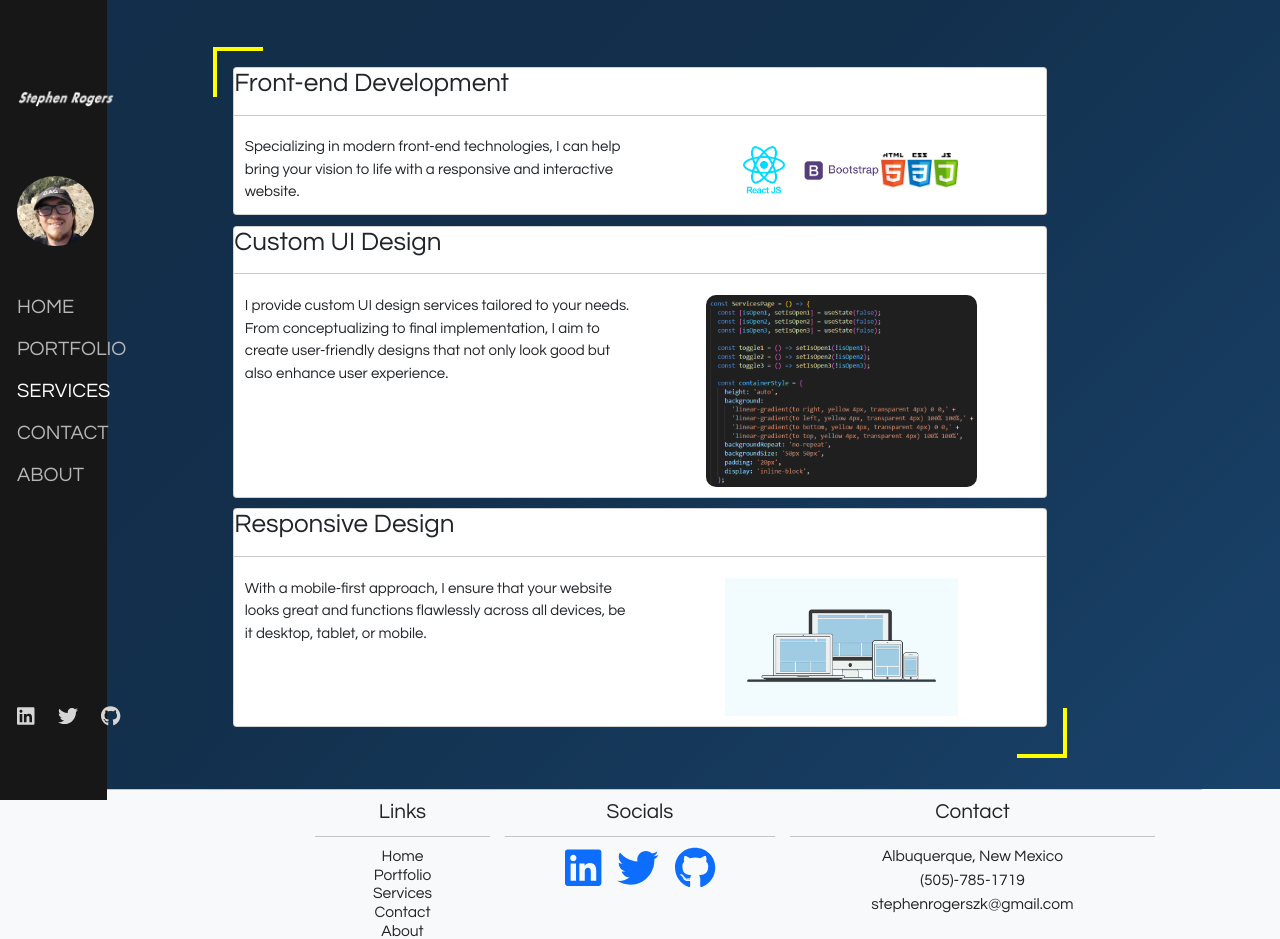
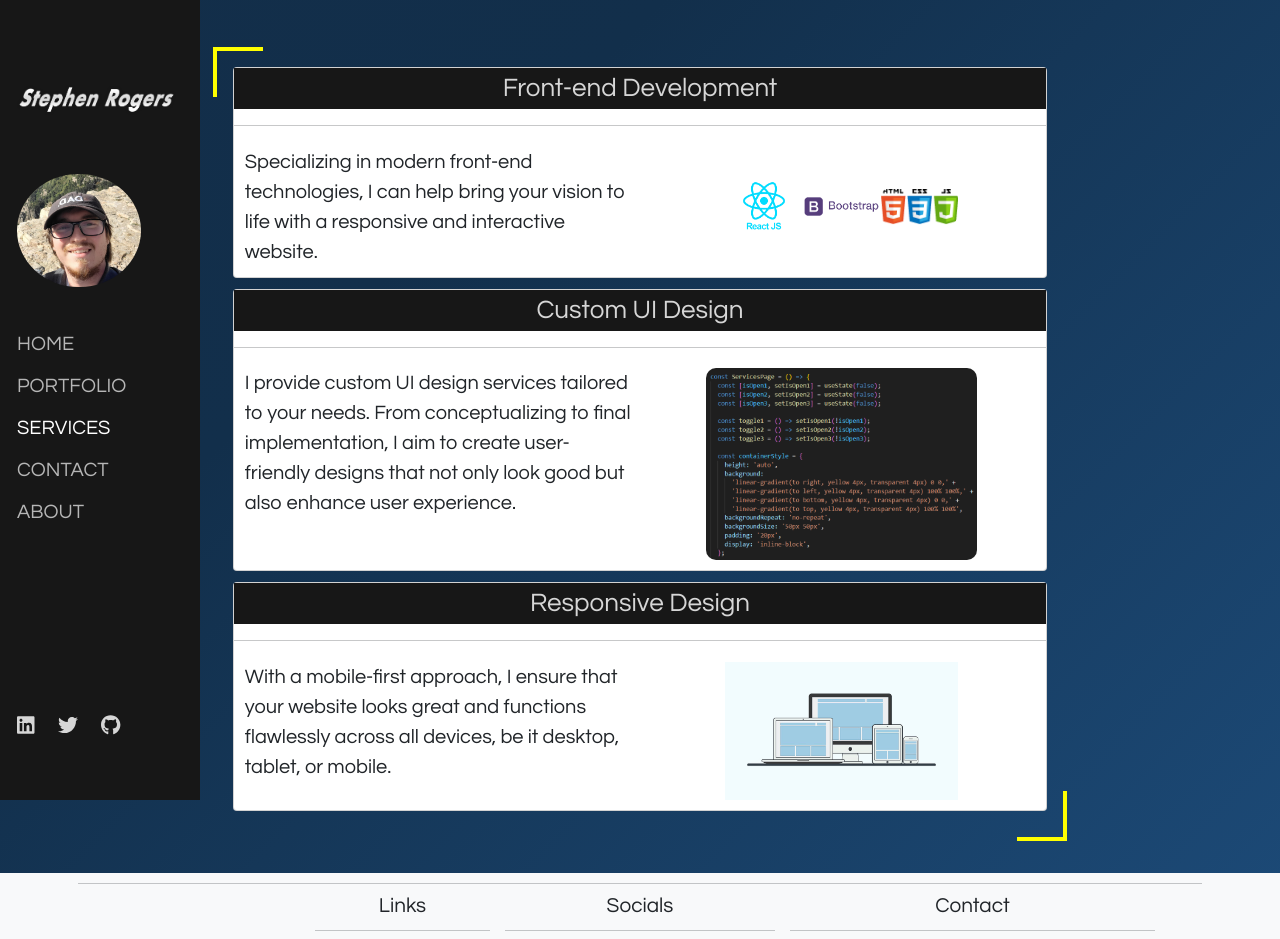
Before and after one commit to srcodes12/Portfolio-Project, a React (Create React App) app: page /services in a window 1280 px wide. Shown: the top 939 px of the page. Built offline with nearby package versions, Linux system fonts and the light colour scheme.

Commit message:
Fixed about page

```diff
--- a/src/App.css
+++ b/src/App.css
@@ -14,6 +14,31 @@ body {
   animation: gradient 15s ease infinite;
 }
 
+body, html {
+  height: 100%;
+  margin: 0;
+}
+
+#root {
+  display: flex;
+  flex-direction: column;
+  height: 100%;
+}
+
+.app-container {
+  display: flex;
+  flex-direction: column;
+  min-height: 100vh; /* Use viewport height to ensure it covers the entire viewport */
+}
+
+.main-content {
+  flex: 1 0 auto; /* This ensures that the main content takes up all available space */
+}
+
+footer {
+  flex-shrink: 0; /* This ensures that the footer doesn't shrink */
+}
+
 @keyframes gradient {
   0% {
     background-position: 0% 50%;
--- a/src/App.js
+++ b/src/App.js
@@ -13,18 +13,20 @@ import ServicesPage from './Pages/ServicesPage';
 
 function App() {
   return (
-    <>
-    <Header/>
-    <Routes>
-      <Route path='/' element={<HomePage />} />
-      <Route path= 'portfolio' element={<PortfolioPage />}/>
-      <Route path= 'contact' element={<ContactPage />}/>
-      <Route path= 'services' element={<ServicesPage />}/>
-      <Route path= 'about' element={<AboutPage />}/>
-    </Routes>
-    <Footer/>
-    </>
+    <div className="app-container">
+      <Header />
+      <div className="main-content">
+        <Routes>
+          <Route path='/' element={<HomePage />} />
+          <Route path='portfolio' element={<PortfolioPage />} />
+          <Route path='contact' element={<ContactPage />} />
+          <Route path='services' element={<ServicesPage />} />
+          <Route path='about' element={<AboutPage />} />
+        </Routes>
+      </div>
+      <Footer />
+    </div>
   );
-};
+}
 
 export default App;
--- /dev/null
+++ b/src/Pages/AboutPage.css
@@ -0,0 +1,38 @@
+.about-container {
+  padding: 2rem;
+  font-family: font1, sans-serif;
+  background-color: #f7f7f7;
+  color: #333;
+  font-size: 24px;
+
+}
+
+h1, h2 {
+  text-align: center;
+  margin-bottom: 1.5rem;
+}
+
+.about-card {
+  box-shadow: 0 4px 8px rgba(0, 0, 0, 0.1);
+  border-radius: 15px;
+  overflow: hidden;
+}
+
+.collapsible-title {
+  cursor: pointer;
+  padding: 0.5rem;
+  background-color: #171717;
+  color: #d6d6d6;
+  transition: background-color 0.3s, color 0.3s;
+}
+
+.collapsible-title:hover {
+  background-color: #333;
+  color: #f7f7f7;
+}
+
+.about-image {
+  width: 100%;
+  border-radius: 10px;
+  box-shadow: 0 4px 8px rgba(0, 0, 0, 0.1);
+}
--- a/src/Pages/AboutPage.js
+++ b/src/Pages/AboutPage.js
@@ -1,70 +1,60 @@
-import { Col, Row, Container, Card, CardBody, CardHeader } from "reactstrap";
-
+import React, { useState } from 'react';
+import {
+  Container,
+  Card,
+  CardBody,
+  CardTitle,
+  CardText,
+  Collapse,
+  Col,
+  Row,
+} from 'reactstrap';
+import './AboutPage.css';
+import hs from '../assets/images/headshotimg.png';
 
 const AboutPage = () => {
-  return (
-<>
+    const [isOpen, setIsOpen] = useState(true);
 
-    <Container className="rounded-4"  style={{ backgroundColor: '#f0f0f0', justifyContent: "end", maxWidth: '60%'}} >
-      <Row className="justify-content-start align-items-center">
-        <Col xs={12} md={6}>
-        <h1>My Background</h1>
-          </Col>
-        </Row>
-        <hr></hr>
-        <Row className="row-content">
-          <Col sm="6">
-            <h1>About Me </h1>
-            <h3>
-            As a committed front-end software developer, I've sharpened my skills in React.js,
-             a widely-used JavaScript library, enabling me to build dynamic and interactive user
-             interfaces. I'm passionate about designing scalable websites that are not only visually
-              appealing but also serve practical purposes, tackling the problems everyday people encounter.
-               With my expertise and creativity, I turn complex issues into intuitive, user-friendly
-            digital solutions, making technology more accessible and beneficial for everyone.
-            </h3>
-          </Col>
-          <Col sm="6">
-            <Card>
-              <CardHeader className="text-white bg-secondary">
-                <h1>Skills and Expertise</h1>
-              </CardHeader>
+    const toggle = () => setIsOpen(!isOpen);
+
+    return (
+      <div style={{display: 'flex', justifyContent: 'center', width: '100%',}}>
+        <Container className='about-container'>
+          <Card className='mb-3 about-card'>
+            <CardTitle tag="h1" onClick={toggle} className="collapsible-title">About Me</CardTitle>
+            <Collapse isOpen={isOpen}>
+              <hr></hr>
               <CardBody>
-                <dl className="row">
-                <dt className="col-6">React.js</dt>
-                <dd className="col-6">Expert</dd>
-                <dt className="col-6">JavaScript</dt>
-                <dd className="col-6">Advanced</dd>
-                <dt className="col-6">HTML/CSS</dt>
-                <dd className="col-6">Advanced</dd>
-                <dt className="col-6">UI/UX Design</dt>
-                <dd className="col-6">Intermediate</dd>
-                </dl>
+                <Row>
+                  <Col md="6">
+                    <CardText>
+                      As a passionate web developer, I've always been fascinated by the ever-evolving world of technology. Over the years, I've honed my skills and embraced the power and flexibility of React to bring ideas to life on the web.
+                    </CardText>
+                    <CardText>
+                      React's component-based architecture, combined with its vibrant ecosystem, enables me to build scalable and maintainable applications. Whether it's a single-page application or a complex web platform, I always strive for performance, user experience, and code quality.
+                    </CardText>
+                  </Col>
+                  <Col md="6">
+                    <img src={hs} alt="Your Portrait" className="about-image"/>
+                  </Col>
+                </Row>
+                <Row className="mt-4">
+                  <Col md="12">
+                    <h2>My Journey</h2>
+                    <CardText>
+                      My journey into web development began when I stumbled upon a basic HTML and CSS tutorial online. The ability to create and control a visual web interface was intriguing. Over the years, I transitioned from creating basic static web pages to developing dynamic web applications using JavaScript and, eventually, React.
+                    </CardText>
+                    <CardText>
+                      Along the way, I've collaborated with amazing teams, faced challenging problems, and learned to adopt best practices. Every project is a new learning experience, and I'm always eager to delve into new technologies and methodologies.
+                    </CardText>
+                  </Col>
+                </Row>
               </CardBody>
-            </Card>
-          </Col>
-          <Col>
-    <Card>
-      <CardBody>
-        <blockquote className="blockquote">
-          <p>
-            "In the world of software development, the ability to create effective and scalable solutions is a form of art. It's about understanding the needs of users and translating those needs into a digital reality."
-          </p>
-          <footer className="blockquote-footer">
-            My Philosophy,{' '}
-            <cite title="Source Title">
-              "I strive to make technology more accessible and beneficial for everyone through my work."
-            </cite>
-          </footer>
-        </blockquote>
-      </CardBody>
-    </Card>
-  </Col>
-</Row>
-
-</Container>
-</>
-  )
+            </Collapse>
+          </Card>
+        </Container>
+      </div>
+    );
 };
 
 export default AboutPage;
--- a/src/Pages/ContactPage.js
+++ b/src/Pages/ContactPage.js
@@ -57,7 +57,7 @@ function ContactPage() {
         Want an estimate on a project?
       </CardTitle>
       <hr />
-      <CardText className="h3" style={{ width: '90%', alignItems: 'center' }}>
+      <CardText className="h3" style={{ width: '90%', alignItems: 'center', fontSize: '20px' }}>
         Need some help on a project? Or maybe need someone to start-and-finish a website or project? Send me a message and let's build!
       </CardText>
     </CardBody>
@@ -75,7 +75,7 @@ function ContactPage() {
           All-in-One
         </CardTitle>
         <hr />
-        <CardText className="h3" style={{ width: '90%', alignItems: 'center' }}>
+        <CardText className="h3" style={{ width: '90%', alignItems: 'center', fontSize: '20px' }}>
           Need a nice package for an all-in-one design and developed website? Contact me below!
         </CardText>
       </CardBody>
@@ -90,7 +90,7 @@ function ContactPage() {
         Come say hi!
       </CardTitle>
       <hr />
-      <CardText className="h3" style={{ width: '90%', alignItems: 'center' }}>
+      <CardText className="h3" style={{ width: '90%', alignItems: 'center', fontSize: '20px' }}>
         Wanna just say hi? Leave your info, and we can talk code, production, new tech, and more!
       </CardText>
     </CardBody>
--- a/src/Pages/PortfolioPage.js
+++ b/src/Pages/PortfolioPage.js
@@ -46,9 +46,9 @@ const PortfolioPage = () => {
         <CardBody>
           <CardTitle tag="h2">IPFS Graphics Portfolio</CardTitle>
           <hr />
-          <CardText tag="h4">
+          <CardText tag="h4" style={{fontSize: '23px'}}>
             This is a landing page for my graphic design work, The art shows my skills in Adobe Photoshop, After Effects, Encoder, Cinema 4D and more.
-             It also show cases my skills in HTML/CSS and JS
+            It also show cases my skills in HTML/CSS and JS
           </CardText>
           <Button target="blank" style={{ fontSize: 18, padding: 6 }} className="rounded-4" href="https://xux.eth.limo/">
             Launch
@@ -63,7 +63,7 @@ const PortfolioPage = () => {
           <CardSubtitle className="mb-2 text-muted" tag="h3">
             Animal Rescue Shelter
           </CardSubtitle>
-          <CardText tag="h4">
+          <CardText tag="h4" style={{fontSize: '23px'}}>
           Paws and Claws Rescue is a web app built with React,
           Redux, HTML, and CSS. It connects animal lovers with rescue
           organizations to find forever homes for abandoned and vulnerable
--- a/src/Pages/ServicesPage.js
+++ b/src/Pages/ServicesPage.js
@@ -48,7 +48,7 @@ const ServicesPage = () => {
       <CardBody>
         <Row>
           <Col md="6">
-            <CardText style={{ fontSize: '15px' }}>
+            <CardText style={{ fontSize: '20px' }}>
               Specializing in modern front-end technologies, I can help bring your vision to life with a responsive and interactive website.
             </CardText>
           </Col>
@@ -68,7 +68,7 @@ const ServicesPage = () => {
       <CardBody>
         <Row>
           <Col md="6">
-            <CardText style={{ fontSize: '15px' }}>
+            <CardText style={{ fontSize: '20px' }}>
               I provide custom UI design services tailored to your needs.
               From conceptualizing to final implementation, I aim to create user-friendly designs that not only look good but also enhance user experience.
             </CardText>
@@ -87,7 +87,7 @@ const ServicesPage = () => {
       <CardBody>
         <Row>
           <Col md="6">
-            <CardText style={{ fontSize: '15px' }}>
+            <CardText style={{ fontSize: '20px' }}>
               With a mobile-first approach, I ensure that your website looks great and functions flawlessly across all devices, be it desktop, tablet, or mobile.
             </CardText>
           </Col>
--- a/src/componets/Footer/Footer.css
+++ b/src/componets/Footer/Footer.css
@@ -6,4 +6,12 @@ a {
 ul li a {
   color: inherit;
   text-decoration: none;
+  font-size: 20px;
 }
+h4 {
+  font-size: 20px !important;
+}
+.site-footer {
+  flex-shrink: 0; /* Ensure the footer doesn't shrink */
+  width: 100%;
+}
--- a/src/componets/Header/Header.css
+++ b/src/componets/Header/Header.css
@@ -97,6 +97,7 @@
 @media (min-width: 768px) {
   .sidenav {
     padding: '.5vw';
+    min-width: 200px;
   }
 }
 
@@ -143,3 +144,18 @@
 .arrow-gap {
   margin-left: 10px;
 }
+
+@media (max-width: 600px) { /* Adjust this breakpoint as necessary */
+  .sidenav a {
+    font-size: 2vh; /* Reduce font size */
+    padding: 4px 4px 4px 12px; /* Adjust padding */
+  }
+}
+
+/* Adjust padding and margin for medium screens */
+@media (max-width: 900px) { /* Adjust this breakpoint as necessary */
+  .sidenav a {
+    font-size: 2.2vh; /* Slightly reduce font size */
+    padding: 5px 5px 5px 15px; /* Adjust padding */
+  }
+}
```
Also changed, not shown: src/Pages/HomePage.js (+7 -7 lines), src/componets/Header/SubHeader.js (deleted, +0 -26 lines).
